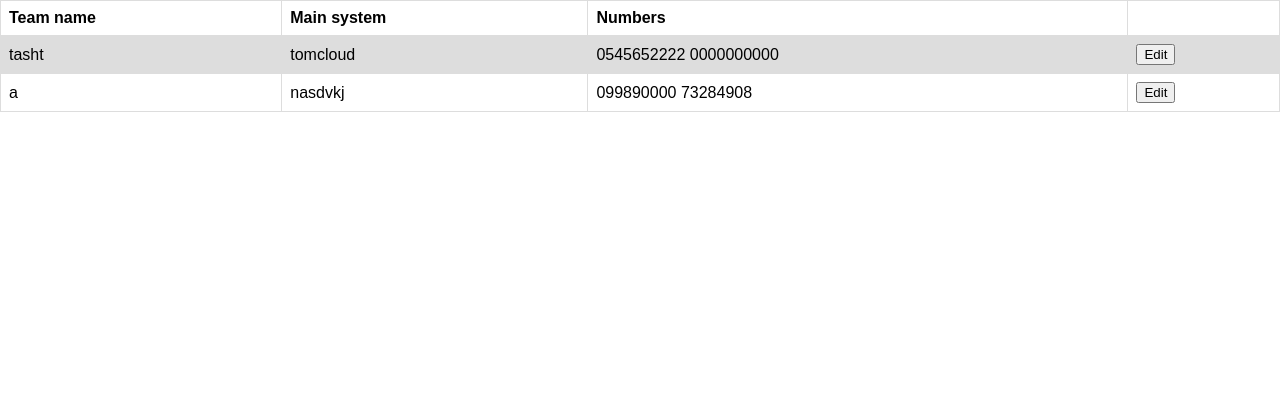
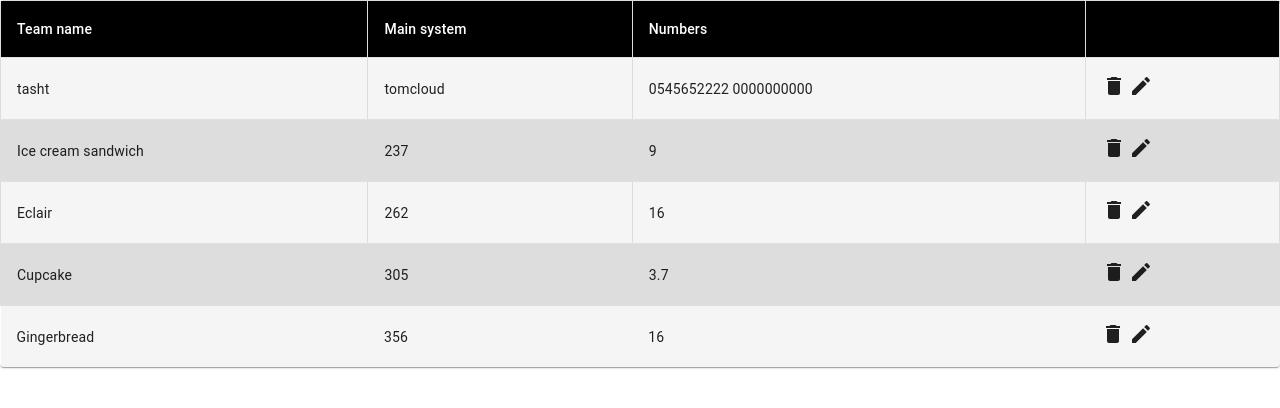
Before and after one commit to UrielA01/Alphone, a React (Create React App) app in the folder Alphone-Front/: page / in a window 1280 px wide. Shown: the top 408 px of the page. Built offline with nearby package versions, Linux system fonts and the light colour scheme.

Commit message:
add table with style

```diff
--- a/Alphone-Front/package.json
+++ b/Alphone-Front/package.json
@@ -5,6 +5,7 @@
   "dependencies": {
     "@emotion/react": "^11.11.0",
     "@emotion/styled": "^11.11.0",
+    "@mui/icons-material": "^5.11.16",
     "@mui/material": "^5.13.0",
     "@testing-library/jest-dom": "^5.16.5",
     "@testing-library/react": "^13.4.0",
--- a/Alphone-Front/src/App.js
+++ b/Alphone-Front/src/App.js
@@ -1,5 +1,6 @@
 import './App.css';
 import Contact from './components/Contact';
+import TeamsTable from './components/TeamsTable';
 
 function getContacts(){
   const CONTACTS = [
@@ -19,15 +20,7 @@ function getContacts(){
 function App() {
   return (
     <div className="App">
-      <table>
-        <tr>
-          <th>Team name</th>
-          <th>Main system</th>
-          <th>Numbers</th>
-          <th> </th>
-        </tr>
-        {getContacts()}
-      </table>
+      <TeamsTable />
     </div>
   );
 }
--- /dev/null
+++ b/Alphone-Front/src/components/TeamsTable.js
@@ -0,0 +1,72 @@
+import * as React from 'react';
+import { styled } from '@mui/material/styles';
+import Table from '@mui/material/Table';
+import TableBody from '@mui/material/TableBody';
+import TableCell, { tableCellClasses } from '@mui/material/TableCell';
+import TableContainer from '@mui/material/TableContainer';
+import TableHead from '@mui/material/TableHead';
+import TableRow from '@mui/material/TableRow';
+import Paper from '@mui/material/Paper';
+import DeleteIcon from '@mui/icons-material/Delete';
+import EditIcon from '@mui/icons-material/Edit';
+
+const StyledTableCell = styled(TableCell)(({ theme }) => ({
+    [`&.${tableCellClasses.head}`]: {
+        backgroundColor: theme.palette.common.black,
+        color: theme.palette.common.white,
+    },
+    [`&.${tableCellClasses.body}`]: {
+        fontSize: 14,
+    },
+}));
+
+const StyledTableRow = styled(TableRow)(({ theme }) => ({
+    '&:nth-of-type(odd)': {
+        backgroundColor: theme.palette.action.hover,
+    },
+    // hide last border
+    '&:last-child td, &:last-child th': {
+        border: 0,
+    },
+}));
+
+function createData(name, calories, fat, carbs, protein) {
+    return { name, calories, fat, carbs, protein };
+}
+
+const rows = [
+    createData('tasht', "tomcloud", "0545652222 0000000000", 24, 4.0),
+    createData('Ice cream sandwich', 237, 9.0, 37, 4.3),
+    createData('Eclair', 262, 16.0, 24, 6.0),
+    createData('Cupcake', 305, 3.7, 67, 4.3),
+    createData('Gingerbread', 356, 16.0, 49, 3.9),
+];
+
+export default function TeamsTable() {
+    return (
+        <TableContainer component={Paper}>
+            <Table sx={{ minWidth: 700 }} aria-label="customized table">
+                <TableHead>
+                    <TableRow>
+                        <StyledTableCell>Team name</StyledTableCell>
+                        <StyledTableCell>Main system</StyledTableCell>
+                        <StyledTableCell>Numbers</StyledTableCell>
+                        <StyledTableCell></StyledTableCell>
+                    </TableRow>
+                </TableHead>
+                <TableBody>
+                    {rows.map((row) => (
+                        <StyledTableRow key={row.name}>
+                            <StyledTableCell component="th" scope="row">
+                                {row.name}
+                            </StyledTableCell>
+                            <StyledTableCell>{row.calories}</StyledTableCell>
+                            <StyledTableCell>{row.fat}</StyledTableCell>
+                            <StyledTableCell><DeleteIcon /> <EditIcon /></StyledTableCell>
+                        </StyledTableRow>
+                    ))}
+                </TableBody>
+            </Table>
+        </TableContainer>
+    );
+}
```
Also changed, not shown: 1 other file (tests, documents, lock files or other folders).
